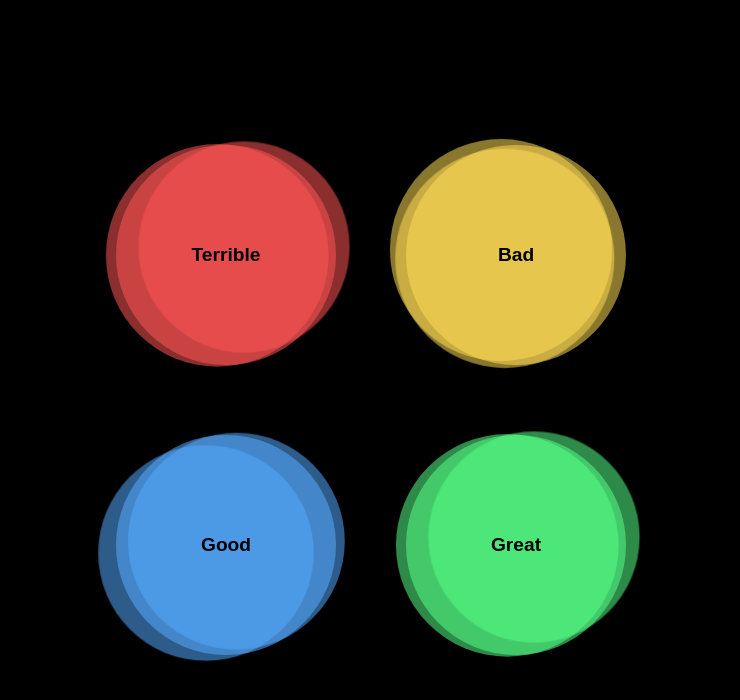
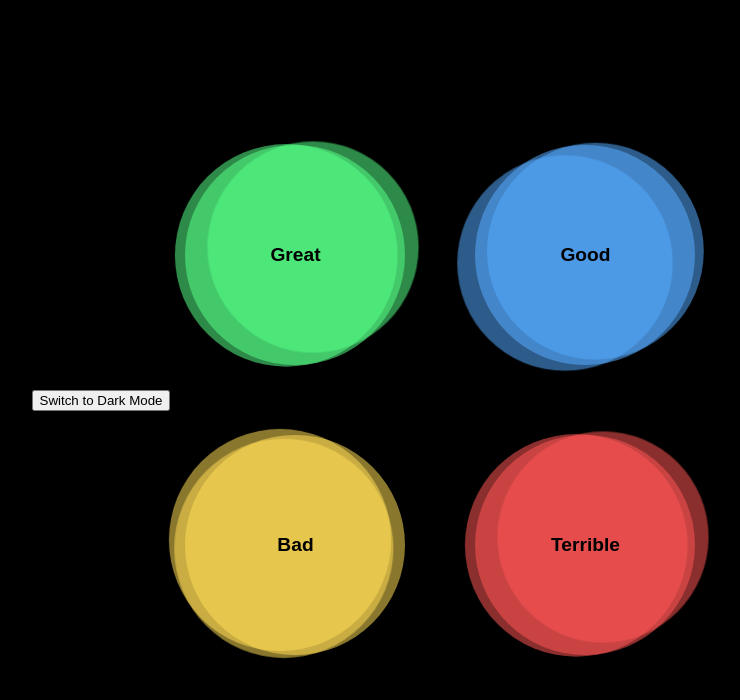
Before and after one commit to AminaAsif9/emotion-animation, a plain HTML site: page index.html in a window 1280 px wide. Shown: the whole page, without its empty margins (269-1009 px from the left). Drawn offline with Linux system fonts and the light colour scheme.

Commit message:
Update index.html

```diff
--- a/index.html
+++ b/index.html
@@ -7,12 +7,20 @@
   <link rel="stylesheet" href="styles.css">
 </head>
 <body>
+  <button class="mode-toggle" onclick="toggleMode()">Switch to Dark Mode</button>
+
   <div class="container">
-    <div class="circle-wrapper red-wrapper">
-      <div class="circle-content"><p>Terrible</div>
-      <div class="circle red duplicate"></div>
-      <div class="circle red duplicate"></div>
-      <div class="circle red duplicate"></div>
+    <div class="circle-wrapper green-wrapper">
+      <div class="circle-content"><p>Great</p></div>
+      <div class="circle green duplicate"></div>
+      <div class="circle green duplicate"></div>
+      <div class="circle green duplicate"></div>
+    </div>
+    <div class="circle-wrapper blue-wrapper">
+      <div class="circle-content"><p>Good</p></div>
+      <div class="circle blue duplicate"></div>
+      <div class="circle blue duplicate"></div>
+      <div class="circle blue duplicate"></div>
     </div>
     <div class="circle-wrapper yellow-wrapper">
       <div class="circle-content"><p>Bad</p></div>
@@ -20,18 +28,21 @@
       <div class="circle yellow duplicate"></div>
       <div class="circle yellow duplicate"></div>
     </div>
-    <div class="circle-wrapper blue-wrapper">
-      <div class="circle-content"><p>Good</p></div>
-      <div class="circle blue duplicate"></div>
-      <div class="circle blue duplicate"></div>
-      <div class="circle blue duplicate"></div>
-    </div>
-    <div class="circle-wrapper green-wrapper">
-      <div class="circle-content"><p>Great</p></div>
-      <div class="circle green duplicate"></div>
-      <div class="circle green duplicate"></div>
-      <div class="circle green duplicate"></div>
+    <div class="circle-wrapper red-wrapper">
+      <div class="circle-content"><p>Terrible</div>
+      <div class="circle red duplicate"></div>
+      <div class="circle red duplicate"></div>
+      <div class="circle red duplicate"></div>
     </div>
   </div>
+  <script>
+    let isDarkMode = false;
+
+    function toggleMode() {
+      isDarkMode = !isDarkMode;
+      document.body.classList.toggle('dark-mode', isDarkMode);
+      document.querySelector('.mode-toggle').textContent = isDarkMode ? "Switch to Light Mode" : "Switch to Dark Mode";
+    }
+  </script>
 </body>
 </html>
```
